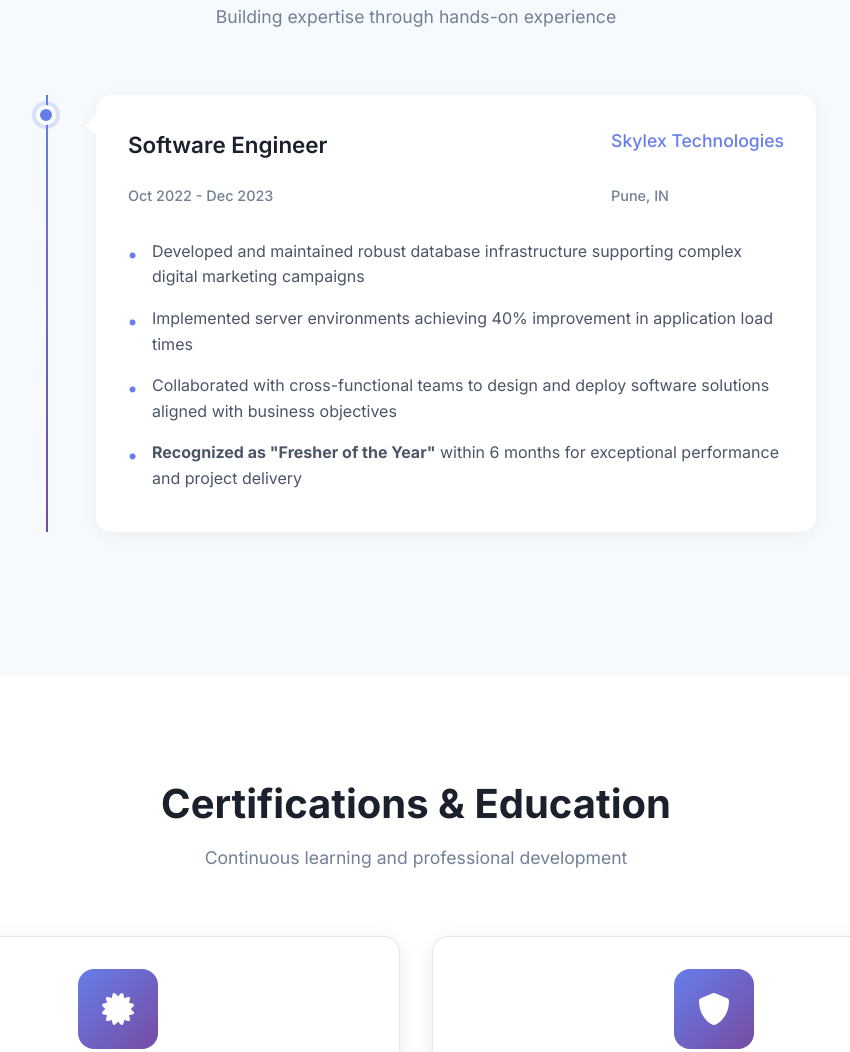
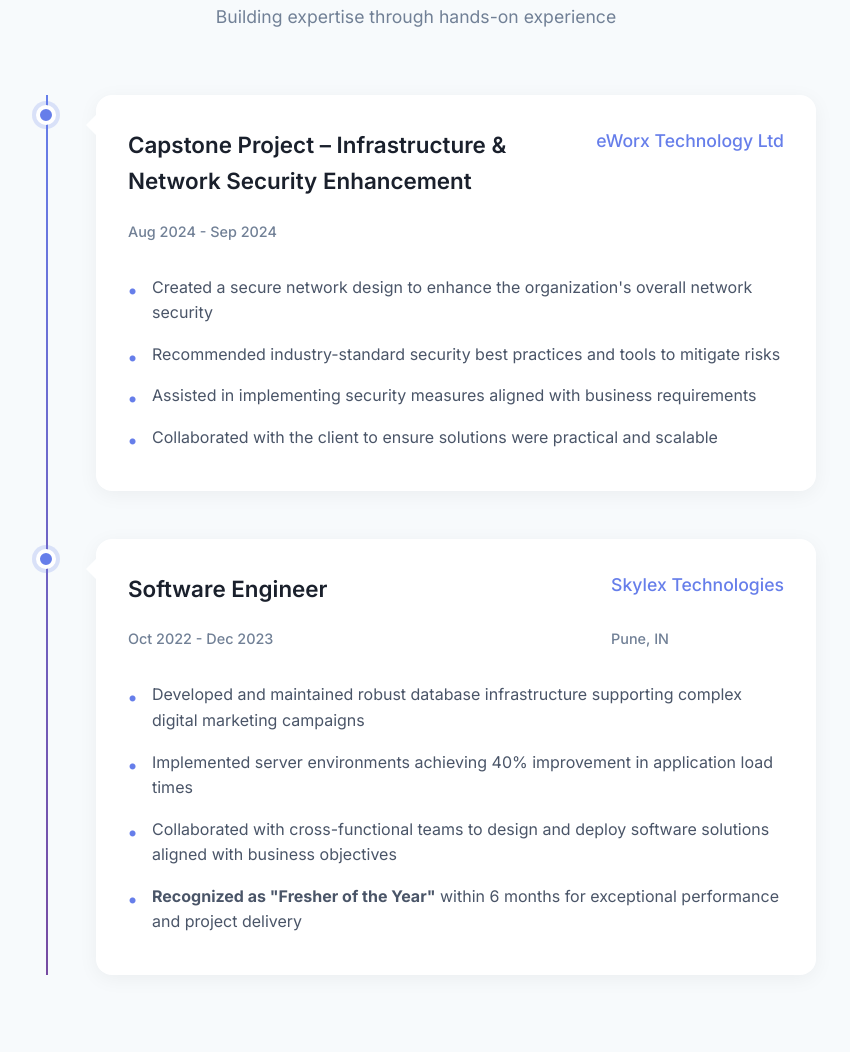
Before and after one commit to pradumnya/anil-portfolio, a plain HTML site: page index.html in a window 1280 px wide. Shown: the part 3878-4930 px from the top of the page, without its empty margins (224-1074 px from the left). Drawn offline with Linux system fonts and the light colour scheme.

Commit message:
Update index.html

```diff
--- a/index.html
+++ b/index.html
@@ -277,6 +277,22 @@
                     <div class="timeline-marker"></div>
                     <div class="timeline-content">
                         <div class="timeline-header">
+                            <h3>Capstone Project – Infrastructure & Network Security Enhancement</h3>
+                            <span class="timeline-company">eWorx Technology Ltd</span>
+                            <span class="timeline-date">Aug 2024 - Sep 2024</span>
+                        </div>
+                        <ul class="timeline-achievements">
+                            <li>Created a secure network design to enhance the organization's overall network security</li>
+                            <li>Recommended industry-standard security best practices and tools to mitigate risks</li>
+                            <li>Assisted in implementing security measures aligned with business requirements</li>
+                            <li>Collaborated with the client to ensure solutions were practical and scalable</li>
+                        </ul>
+                    </div>
+                </div>
+                <div class="timeline-item">
+                    <div class="timeline-marker"></div>
+                    <div class="timeline-content">
+                        <div class="timeline-header">
                             <h3>Software Engineer</h3>
                             <span class="timeline-company">Skylex Technologies</span>
                             <span class="timeline-date">Oct 2022 - Dec 2023</span>
```
